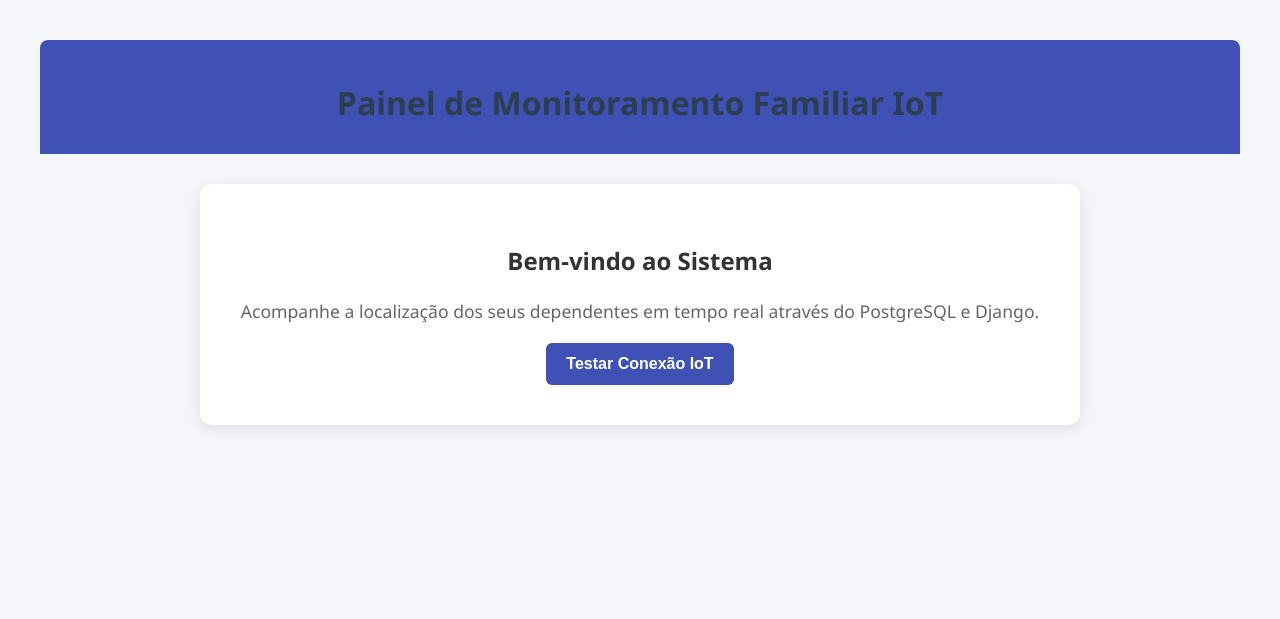
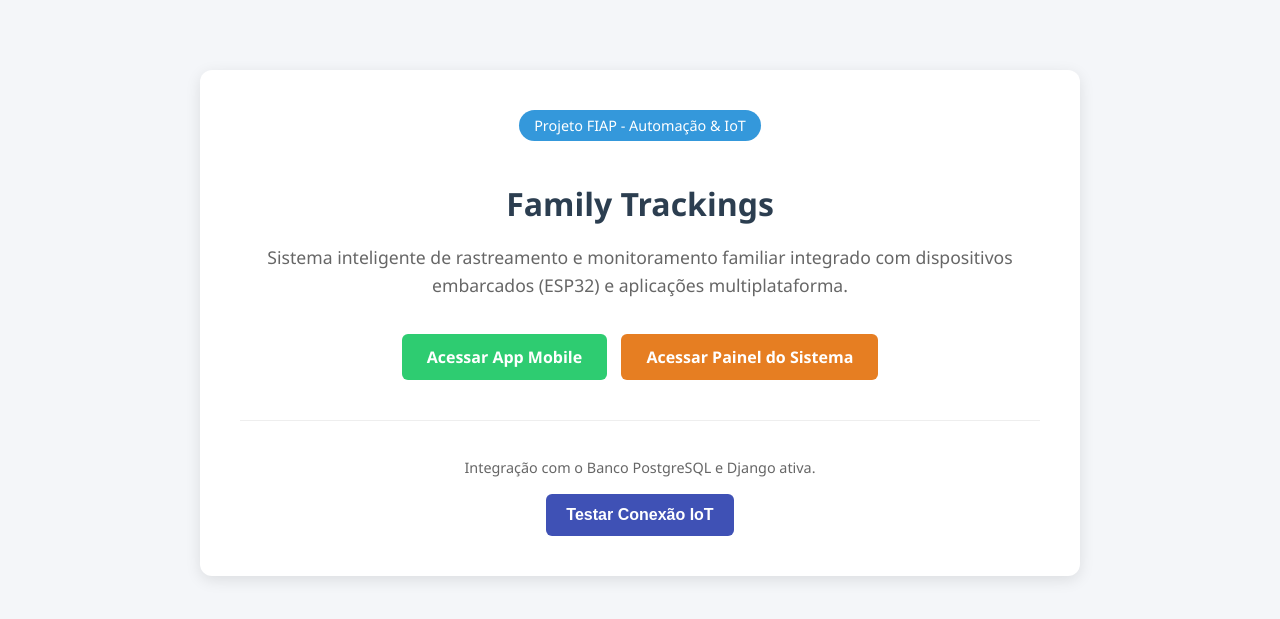
Before and after one commit to HilquiasAlmeida/FIAP, a Django app: template Computer-Engineering/Projects/Python/Automation/family-trackings/parents-child-tracking-iot/web/family_project/parents_tracker/templates/tracker/index.html in a window 1280 px wide. Shown: the top 619 px of the page. Run offline with Django 4.2, Linux system fonts and the light colour scheme; the template is opened without the code that fills it, so the values that code supplies are empty.

Commit message:
Update index.html for improved content and structure

```diff
--- a/Computer-Engineering/Projects/Python/Automation/family-trackings/parents-child-tracking-iot/web/family_project/parents_tracker/templates/tracker/index.html
+++ b/Computer-Engineering/Projects/Python/Automation/family-trackings/parents-child-tracking-iot/web/family_project/parents_tracker/templates/tracker/index.html
@@ -1,24 +1,29 @@
 {% load static %}
 <!DOCTYPE html>
-<html lang="pt-br">
+<html lang="pt-BR">
 <head>
     <meta charset="UTF-8">
     <meta name="viewport" content="width=device-width, initial-scale=1.0">
-    <title>Family Trackings IoT</title>
-    <!-- Linkando o CSS -->
+    <title>Family Trackings - IoT</title>
+    <!-- Linkando o CSS unificado -->
     <link rel="stylesheet" href="{% static 'css/style.css' %}">
 </head>
 <body>
 
-    <header>
-        <h1>Painel de Monitoramento Familiar IoT</h1>
-    </header>
+    <div class="container">
+        <span class="badge">Projeto FIAP - Automação & IoT</span>
+        <h1>Family Trackings</h1>
+        <p>Sistema inteligente de rastreamento e monitoramento familiar integrado com dispositivos embarcados (ESP32) e aplicações multiplataforma.</p>
 
-    <div class="container">
-        <h2>Bem-vindo ao Sistema</h2>
-        <p>Acompanhe a localização dos seus dependentes em tempo real através do PostgreSQL e Django.</p>
+        <div class="links">
+            <a href="#" class="btn">Acessar App Mobile</a>
+            <a href="#" class="btn" style="background: #e67e22;">Acessar Painel do Sistema</a>
+        </div>
 
-        <button id="alertBtn">Testar Conexão IoT</button>
+        <div style="margin-top: 35px; border-top: 1px solid #eee; padding-top: 20px;">
+            <p style="font-size: 0.9rem; margin-bottom: 15px;">Integração com o Banco PostgreSQL e Django ativa.</p>
+            <button id="alertBtn">Testar Conexão IoT</button>
+        </div>
     </div>
 
     <!-- Linkando o JavaScript -->
```
